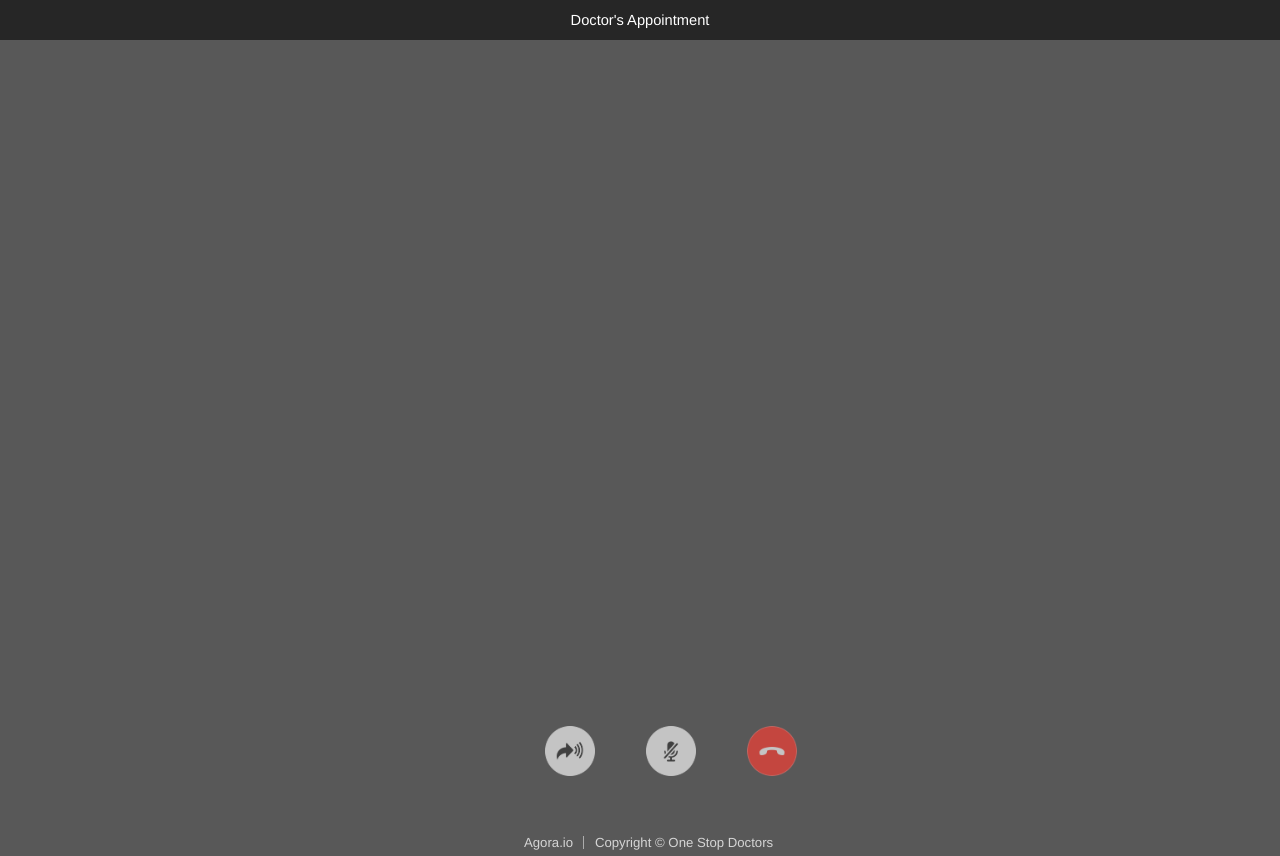
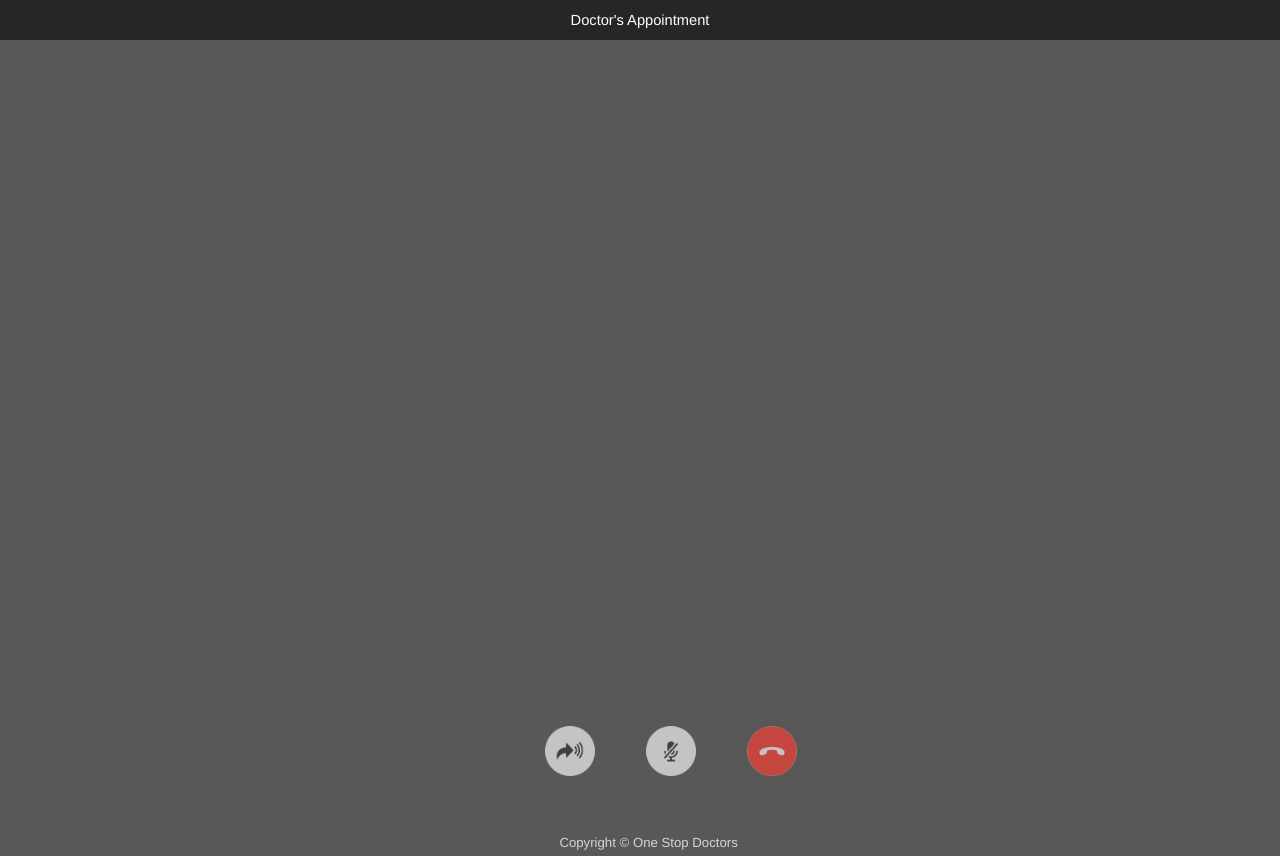
Before and after one commit to arunkumarmcsd/Agora-WebRTC-Communications-Demo, a website: page public/meeting.html in a window 1280 px wide. Drawn offline with Linux system fonts and the light colour scheme; no server answers.

Commit message:
COmmits for IO

```diff
--- a/public/meeting.html
+++ b/public/meeting.html
@@ -70,7 +70,6 @@
         <!-- Footer -->
         <footer id="footer">
             <ul class="copyright">
-                <li><a>Agora.io</a></li>
                 <li>Copyright &copy; One Stop Doctors</li>
             </ul>
         </footer>
```
